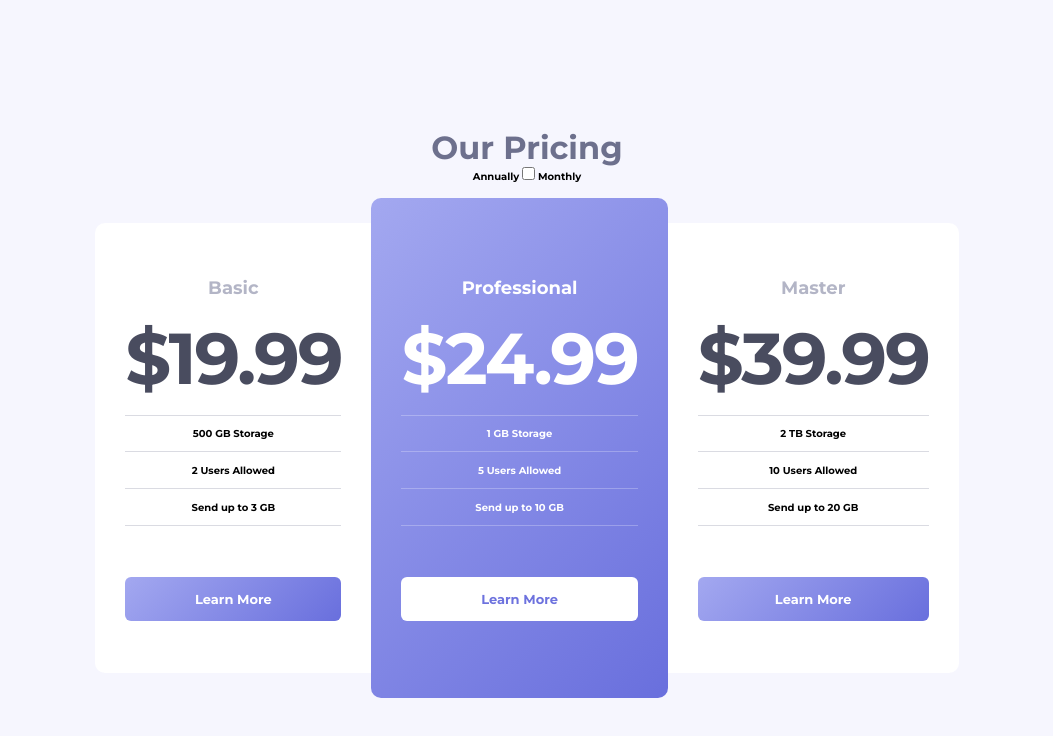
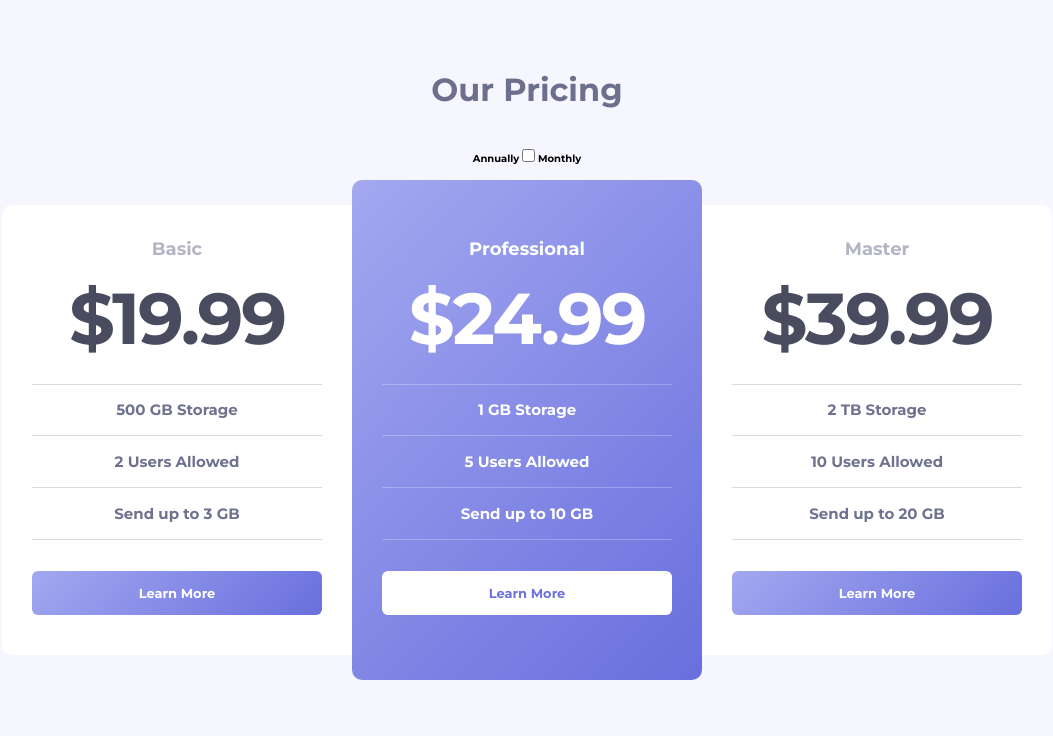
Before and after one commit to anacarolinabmv/FM-pricing-component, a website: page index.html in a window 1280 px wide. Shown: the whole page, without its empty margins (113-1166 px from the left). Drawn offline with Linux system fonts and the light colour scheme.

Commit message:
Update card component

```diff
--- a/sass/_base.scss
+++ b/sass/_base.scss
@@ -13,9 +13,5 @@ body {
   font-family: 'Montserrat', sans-serif;
   font-weight: 700;
   background-color: $Very-Light-Grayish-Blue;
-  display: flex;
-  flex-direction: column;
-  justify-content: center;
-  align-items: center;
   min-height: 100vh;
 }
--- a/sass/_components.scss
+++ b/sass/_components.scss
@@ -1,13 +1,17 @@
 .card {
-  flex: 1;
-  max-width: 35rem;
+  width: 100%;
+  width: 35rem;
   height: 45rem;
-  padding: 3rem;
+  padding: 3rem 3rem 4rem;
   display: flex;
   flex-direction: column;
   align-items: center;
-  justify-content: space-evenly;
   background-color: #fff;
+
+  color: #6e728e;
+
+  font-size: 15px;
+  line-height: 28px;
 
   &__list {
     display: flex;
@@ -90,12 +94,12 @@
 }
 
 .btn {
-  margin-top: 3rem;
+  margin-top: auto;
   background-image: $purple-gradient;
   width: 100%;
   border-radius: 6px;
   text-align: center;
-  padding: 1.4rem 0;
+  padding: 0.8rem 0;
   color: #fff;
   cursor: pointer;
   font-size: 1.3rem;
--- a/sass/_typography.scss
+++ b/sass/_typography.scss
@@ -3,6 +3,8 @@
   text-align: center;
   font-size: 3.2rem;
   line-height: normal;
+  margin-bottom: 4rem;
+  margin-top: 7rem;
 }
 
 .card__heading {
@@ -10,6 +12,7 @@
   text-align: center;
   font-size: 1.8rem;
   line-height: 2.8rem;
+  margin-bottom: 2rem;
 }
 
 .card__price {
@@ -18,4 +21,5 @@
   font-weight: 700;
   line-height: 7.1rem;
   letter-spacing: -2.16px;
+  margin-bottom: 3rem;
 }
```
Also changed, not shown: css/style.css, 1 other file.
